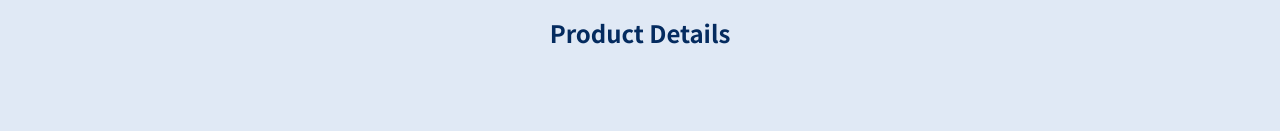
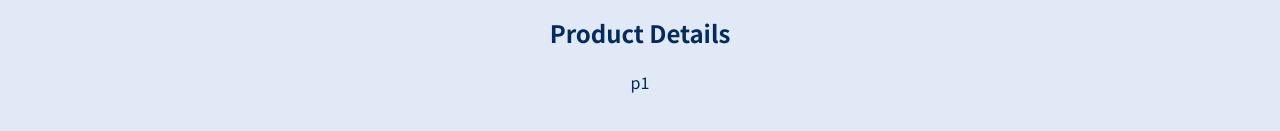
Before and after one commit to ssonko94/React-Router-SPA, a React (Create React App) app: page /products/p1 in a window 1280 px wide. Shown: the part 177-308 px from the top of the page. Built offline with nearby package versions, Linux system fonts and the light colour scheme; the HTML template or start-up script is replaced by a standard one.

Commit message:
using the params to dsiplay the product id

```diff
--- a/src/pages/ProductDetail.js
+++ b/src/pages/ProductDetail.js
@@ -1,11 +1,12 @@
 import React from "react";
-import {useParams} from 'react-router-dom'
+import { useParams } from "react-router-dom";
 
 const ProductDetail = () => {
-    const params = useParams()
+  const params = useParams();
   return (
     <section>
       <h1>Product Details</h1>
+      <p>{params.productId}</p>
     </section>
   );
 };
```
